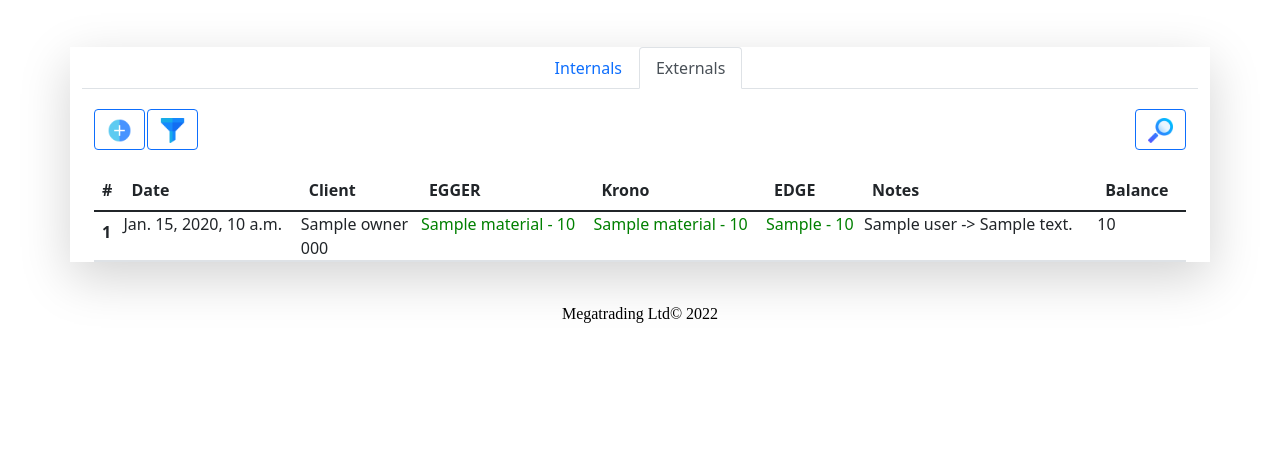
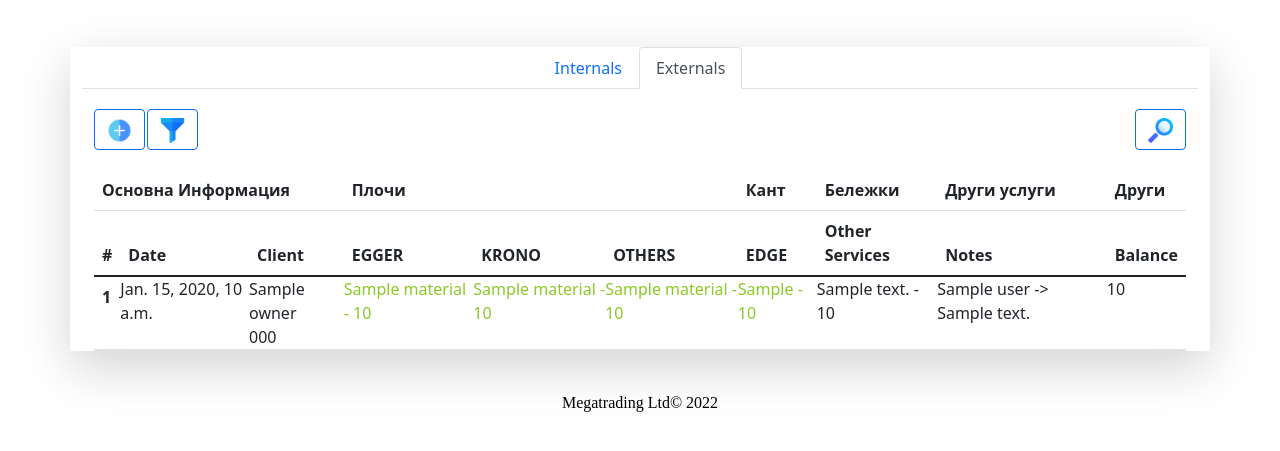
Before and after one commit to sandexjc/Ordering-system, a Django app: template Tracking Table/templates/externals.html in a window 1280 px wide. Shown: the part 179-630 px from the top of the page. Run offline with Django 4.2, Linux system fonts and the light colour scheme; tables that the repository leaves empty hold one stand-in row (values such as "Sample post"); the template is opened without the code that fills it: values that come from a table or form of the project are taken from there, most other values are stand-ins (such as "Sample title", 1, 10 or a date in 2020); some libraries are stand-ins or nearby versions; some web fonts are replaced.

Commit message:
NEW changes
Updates over HTML due to client request

```diff
--- a/Tracking Table/SimpleTable/views.py
+++ b/Tracking Table/SimpleTable/views.py
@@ -1,7 +1,7 @@
 from django.views.generic import TemplateView
 from django.contrib.auth.mixins import LoginRequiredMixin
 
-from table.models import Order, Plate, Edge, Payment, Note
+from table.models import Order, Plate, Edge, Payment, Note, Other
 from SimpleTable import forms
 import time
 import table
@@ -12,7 +12,9 @@ class OrderObject:
         self.order = order
         self.material_eger = Plate.objects.filter(cutID=order, manufacturer='Egger')
         self.material_krono = Plate.objects.filter(cutID=order, manufacturer='Kronospan')
+        self.material_other = Plate.objects.filter(cutID=order, manufacturer='Other')
         self.material_edge = Edge.objects.filter(cutID=order)
+        self.other_services = Other.objects.filter(cutID=order)
         self.notes = Note.objects.filter(cutID=order)
         self.plate_forms = forms.PlateProgressFormSet(instance=order)
         self.edge_forms = forms.EdgeProgressFormSet(instance=order)
--- a/Tracking Table/table/models.py
+++ b/Tracking Table/table/models.py
@@ -87,6 +87,7 @@ class Plate(models.Model):
     manufacturers = [
         ('Egger', 'Egger'),
         ('Kronospan', 'Kronospan'),
+        ('Other', 'Other'),
     ]
 
     cutID = models.ForeignKey(Order, on_delete=models.CASCADE)
--- a/Tracking Table/templates/externals.html
+++ b/Tracking Table/templates/externals.html
@@ -84,6 +84,22 @@
 							{% endfor %}
 
 							<tr>
+								<th scope="row" colspan="8">OTHERS</th>
+							</tr>
+							{% for item in external.plate_forms %}
+								{% if item.manufacturer.value == 'Other' %}
+									{{item.id}}
+									<tr>
+										<td>{{item.material}}</td>
+										<td>{{item.ordered}}</td>
+										<td>{{item.delivered}}</td>
+										<td>{{item.cutted}}</td>
+										<td>{{item.edged}}</td>
+									</tr>
+								{% endif %}
+							{% endfor %}
+
+							<tr>
 								<th scope="row" colspan="8">EDGE</th>
 							</tr>
 							{{external.edge_forms.management_form}}
@@ -105,7 +121,6 @@
 	      		<div class="modal-footer">
 	      			<button type="button" class="btn btn-secondary" data-bs-dismiss="modal">Close</button>
 	      			<input type="submit" class="btn btn-primary" value="Update">
-	      			<button type="button" class="btn btn-secondary showAlert">Show Alert</button>
 	      		</div>
 
       		</form>
@@ -271,13 +286,23 @@
 					<table class="table table-hover">
 
 						<thead>
+							<tr>
+								<th scope="col" colspan="3">Основна Информация</th>
+								<th scope="col" colspan="3">Плочи</th>
+								<th scope="col">Кант</th>
+								<th scope="col">Бележки</th>
+								<th scope="col">Други услуги</th>
+								<th scope="col">Други</th>
+							</tr>
 						    <tr>
 						      	<th scope="col">#</th>
 						      	<th scope="col">Date</th>
 						      	<th scope="col">Client</th>
 						      	<th scope="col">EGGER</th>
-						      	<th scope="col">Krono</th>
+						      	<th scope="col">KRONO</th>
+						      	<th scope="col">OTHERS</th>
 						      	<th scope="col">EDGE</th>
+						      	<th scope="col">Other Services</th>
 						      	<th scope="col">Notes</th>
 						      	<th scope="col">Balance</th>
 						    </tr>
@@ -286,37 +311,61 @@
 						<tbody>
 
 							{% for external in externals %}
-					 		<tr class="click" id="{{external.order.ID}}" href="{% url 'table:editOrder' pk=external.order.ID %}">
+					 		<tr class="visibleRows" id="{{external.order.ID}}" href="{% url 'table:editOrder' pk=external.order.ID %}">
 							    <th scope="row">{{external.order.ID}}</th>
 							    <td>{{external.order.created_date}}</td>
 							    <td>{{external.order.owner}}<br>{{external.order.telephone}}</td>
 
 							    <td>
 							    	{% for item in external.material_eger %}
-							    		{% if item.ordered %}
-							    			<div style="color: green;" >{{item.material}} - {{item.quantity}}</div>
+							    		{% if item.ordered and not item.delivered %}
+							    			<div style="color: red;" >{{item.material}} - {{item.quantity}}</div>
+							    		{% elif item.delivered and item.ordered %}
+							    			<div style="color: #8ac926;" >{{item.material}} - {{item.quantity}}</div>
 							    		{% else %}
-							    			<div style="color: red;" >{{item.material}} - {{item.quantity}}</div>
+							    			<div style="color: black;" >{{item.material}} - {{item.quantity}}</div>
 							    		{% endif %}
 							    	{% endfor %}
 							    </td>
 
 							    <td>
 							    	{% for item in external.material_krono %}
-							    		{% if item.ordered %}
-							    			<div style="color: green;" >{{item.material}} - {{item.quantity}}</div>
+							    		{% if item.ordered and not item.delivered %}
+							    			<div style="color: red;" >{{item.material}} - {{item.quantity}}</div>
+							    		{% elif item.delivered and item.ordered %}
+							    			<div style="color: #8ac926;" >{{item.material}} - {{item.quantity}}</div>
 							    		{% else %}
+							    			<div style="color: black;" >{{item.material}} - {{item.quantity}}</div>
+							    		{% endif %}
+							    	{% endfor %}
+							    </td>
+							    <td>
+							    	{% for item in external.material_other %}
+							    		{% if item.ordered and not item.delivered %}
 							    			<div style="color: red;" >{{item.material}} - {{item.quantity}}</div>
+							    		{% elif item.delivered and item.ordered %}
+							    			<div style="color: #8ac926;" >{{item.material}} - {{item.quantity}}</div>
+							    		{% else %}
+							    			<div style="color: black;" >{{item.material}} - {{item.quantity}}</div>
 							    		{% endif %}
 							    	{% endfor %}
 							    </td>
 							    <td>
 							    	{% for item in external.material_edge %}
-							    		{% if item.ordered %}
-							    			<div style="color: green;" >{{item.edge_type}} - {{item.quantity}}</div>
+							    		{% if item.ordered and not item.delivered %}
+							    			<div style="color: red;" >{{item.edge_type}} - {{item.quantity}}</div>
+							    		{% elif item.delivered and item.ordered %}
+							    			<div style="color: #8ac926;" >{{item.edge_type}} - {{item.quantity}}</div>
 							    		{% else %}
-							    			<div style="color: red;" >{{item.edge_type}} - {{item.quantity}}</div>
+							    			<div style="color: black;" >{{item.edge_type}} - {{item.quantity}}</div>
 							    		{% endif %}
+							    	{% endfor %}
+							    </td>
+							    <td>
+							    	{% for item in external.other_services %}
+							    		<div>
+							    			{{item.description}} - {{item.quantity}}
+							    		</div>
 							    	{% endfor %}
 							    </td>
 							    <td>
@@ -330,8 +379,8 @@
 						    </tr>
 
 						    <tr>
-						    	<td colspan="8">
-						    		<div class="hidden" id="{{external.order.ID}}" style="display: none">
+						    	<td colspan="10">
+						    		<div class="hiddenRows" id="{{external.order.ID}}" style="display: none">
 
 						    			<div class="hidden-table">
 
@@ -363,6 +412,18 @@
 							    						<th scope="row" colspan="8">KRONO</th>
 							    					</tr>
 							    					{% for item in external.material_krono %}
+							    						<tr>
+							    							<td>{{item.material}}</td>
+							    							<td>{{item.ordered}}</td>
+							    							<td>{{item.delivered}}</td>
+							    							<td>{{item.cutted}}</td>
+							    							<td>{{item.edged}}</td>
+							    						</tr>
+							    					{% endfor %}
+							    					<tr>
+							    						<th scope="row" colspan="8">OTHERS</th>
+							    					</tr>
+							    					{% for item in external.material_other %}
 							    						<tr>
 							    							<td>{{item.material}}</td>
 							    							<td>{{item.ordered}}</td>
```
Also changed, not shown: Tracking Table/table/forms.py (+23 -6 lines), Tracking Table/templates/internals.html (+72 -11 lines).
